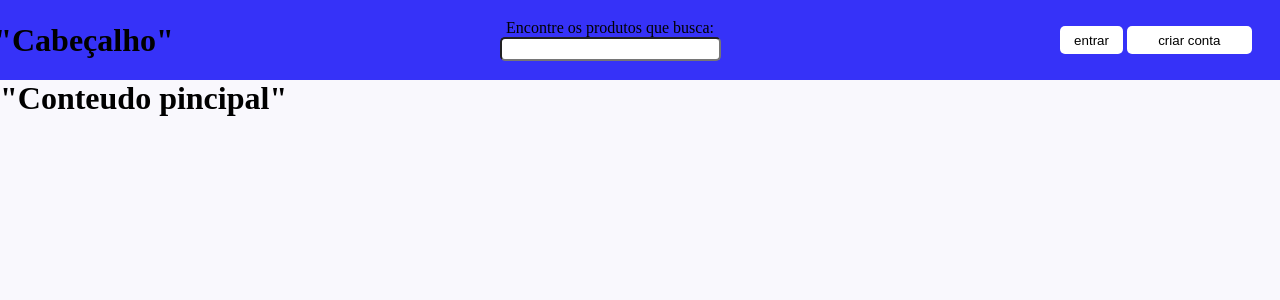
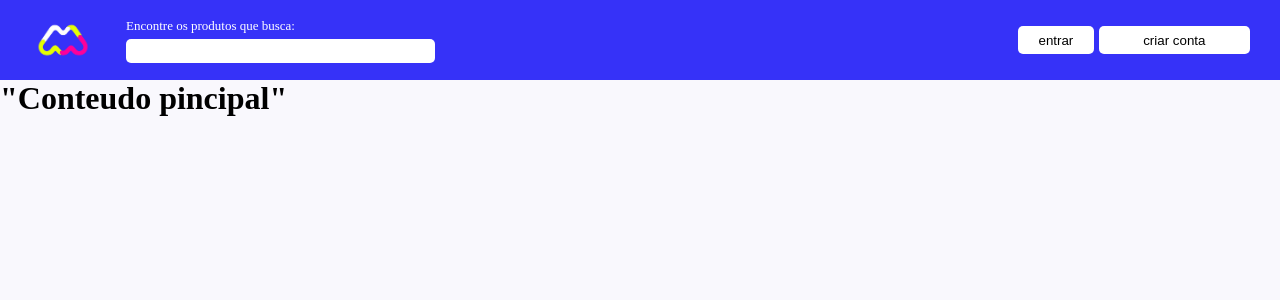
Before and after one commit to martins-ggm/loja_mobile_mercado, a Next.js app: page / in a window 1280 px wide. Shown: the top 300 px of the page. Built offline with nearby package versions, Linux system fonts and the light colour scheme.

Commit message:
tamanho da searchbar definido, inserção de logo padrão

```diff
--- a/src/components/layout/Header.tsx
+++ b/src/components/layout/Header.tsx
@@ -4,7 +4,9 @@ import styles from "./styles/Header.module.css";
 const Header: React.FC = () => {
   return (
     <header className={styles.header}>
-      <h1 className={styles.logoField}>&quot;Cabeçalho&quot;</h1>
+      <div className={styles.logoField}>
+        <img src="/logo_mobile.png" alt="logo" className={styles.logo} />
+      </div>
       <div className={styles.searchField}>
         <label htmlFor="search">Encontre os produtos que busca:</label>
         <input name="search" type="text" className={styles.searchBar} />
--- a/src/components/layout/styles/Header.module.css
+++ b/src/components/layout/styles/Header.module.css
@@ -7,24 +7,38 @@
   background-color: #3632f8;
 }
 
-.searchField {
-  text-align: center;
-  display: flex;
-  flex-direction: column;
-  justify-content: center;
-  align-items: center;
-  height: 100%;
-  width: 85%;
-  margin-left: 20px;
-}
-
 .logoField {
   display: flex;
   justify-content: center;
   align-items: center;
   height: 100%;
   width: 10%;
-  margin-left: 20px;
+}
+
+.logo {
+  width: 45%;
+}
+
+.searchField {
+  font-size: small;
+  color: white;
+  text-align: center;
+  display: flex;
+  flex-direction: column;
+  justify-content: center;
+  align-items: start;
+  height: 100%;
+  width: 70%;
+  gap: 5px;
+}
+
+.searchBar {
+  display: flex;
+  width: 35%;
+  height: 30%;
+  border-radius: 5px;
+  outline: none;
+  border: none;
 }
 
 .headerButtons {
@@ -35,7 +49,6 @@
   width: 20%;
   gap: 2%;
   margin-right: 20px;
-
 }
 
 .singinButton {
@@ -55,10 +68,3 @@
   border: none;
   background: white;
 }
-
-.searchBar {
-  display: flex;
-  width: 25%;
-  height: 30%;
-  border-radius: 5px;
-}
```
Also changed, not shown: public/logo_mobile.png (added).
